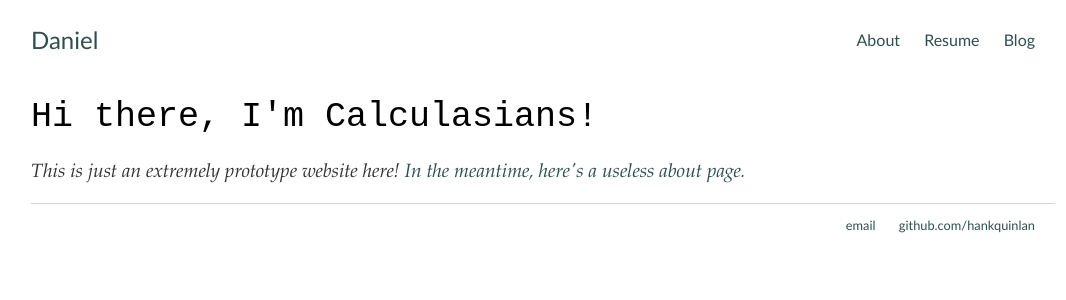
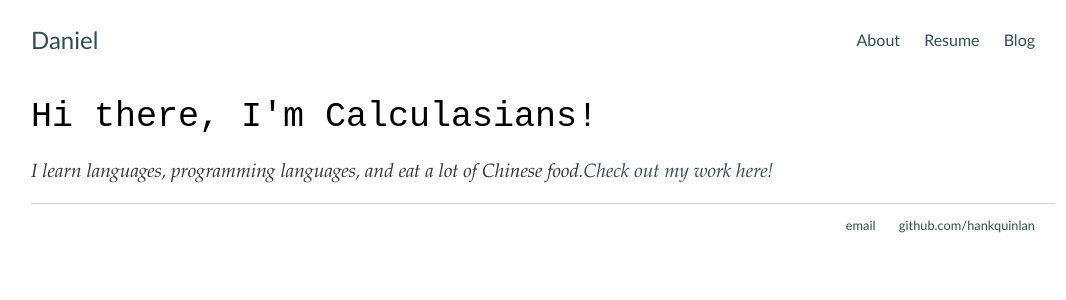
Before and after one commit to Calculasians/calculasians.github.io, a Jekyll site: the page built from index.html, in a window 1280 px wide. Shown: the top 300 px of the page, without its empty margins (97-1163 px from the left). Built offline with Jekyll 4.4.1, drawn with Linux system fonts in a browser that asks for light colours.

Commit message:
Update index.html

```diff
--- a/index.html
+++ b/index.html
@@ -4,7 +4,7 @@ title: A Website in the Making
 ---
 <div class="blurb">
 	<h1>Hi there, I'm Calculasians!</h1>
-	<p class="sub-header">This is just an <em>extremely</em> prototype website here! <a href="/about">In the meantime, here's a useless about page.</a></p>
+	<p class="sub-header">I learn languages, programming languages, and eat a lot of Chinese food.<a href="/about">Check out my work here!</a></p>
 </div><!-- /.blurb -->
 
 <script>
```
